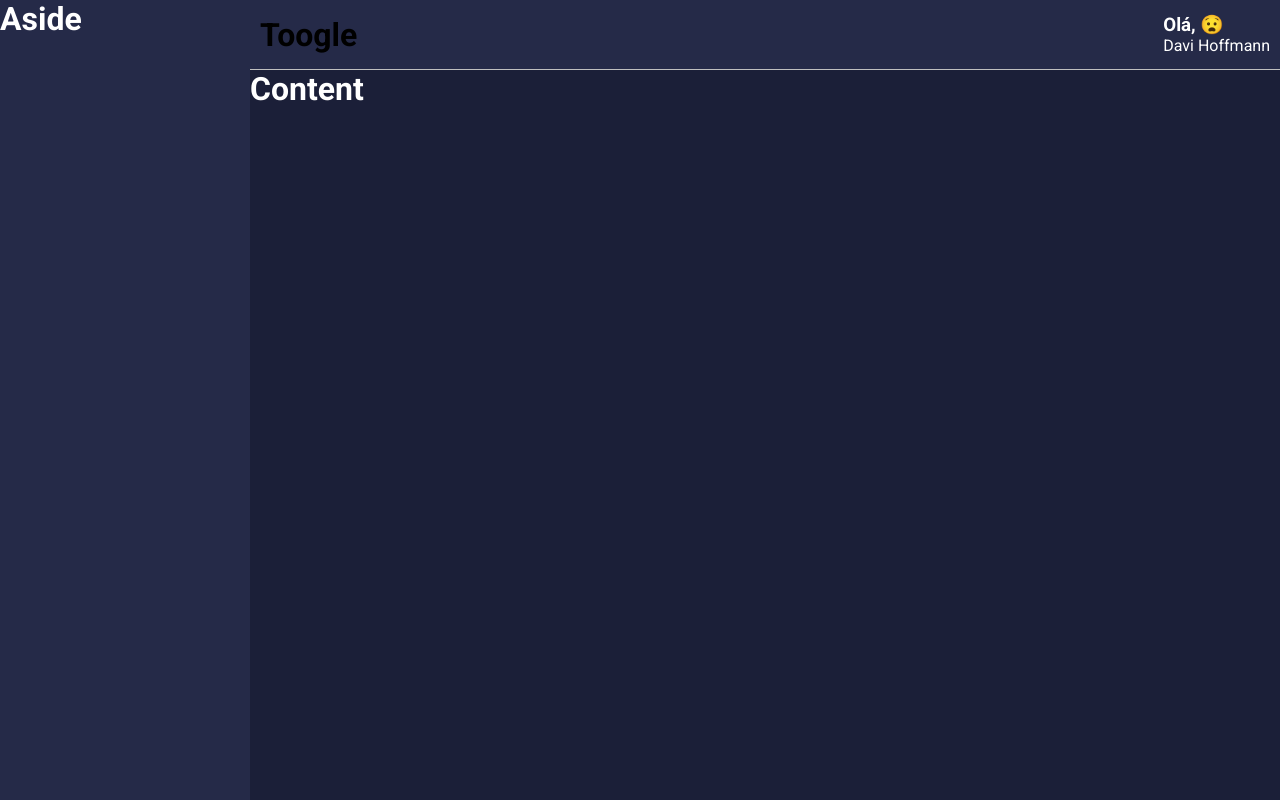
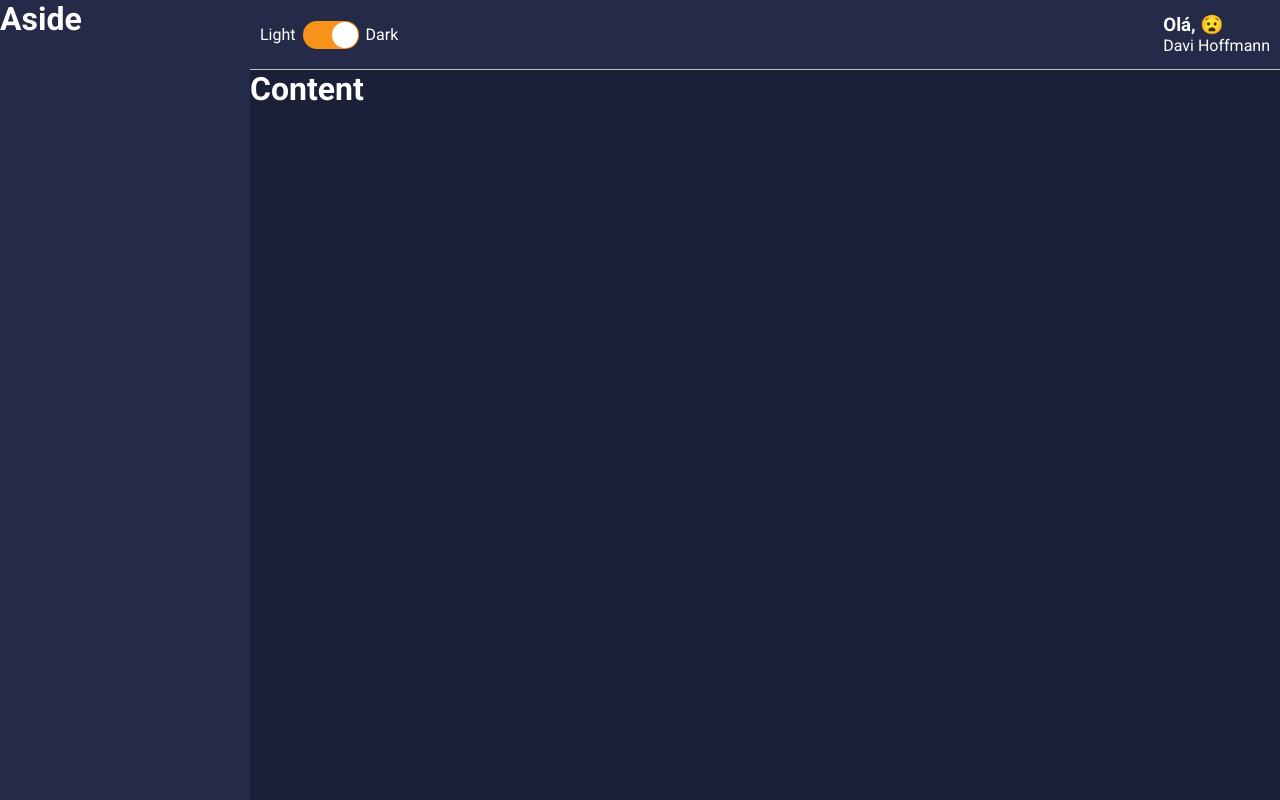
Before and after one commit to davihoffmann/minha-carteira-web, a React (Create React App) app: page / in a window 1280 px wide. Built offline with nearby package versions, Linux system fonts and the light colour scheme.

Commit message:
criado componente togglo

```diff
--- a/package.json
+++ b/package.json
@@ -13,6 +13,7 @@
     "react": "^17.0.2",
     "react-dom": "^17.0.2",
     "react-scripts": "4.0.3",
+    "react-switch": "^6.0.0",
     "styled-components": "^5.2.3",
     "typescript": "^4.1.2",
     "web-vitals": "^1.0.1"
--- a/src/components/MainHeader/index.tsx
+++ b/src/components/MainHeader/index.tsx
@@ -1,6 +1,6 @@
 import React, { useMemo } from 'react';
-
 import emojis from '../../utils/emojis';
+import Toggle from '../../components/Toggle';
 
 import { Container, Profile, Welcome, Username } from './styles';
 
@@ -13,7 +13,7 @@ const MainHeader: React.FC = () => {
 
     return (
         <Container>
-            <h1>Toogle</h1>
+            <Toggle />
             <Profile>
                 <Welcome>Olá, {emoji}</Welcome>
                 <Username>Davi Hoffmann</Username>
--- /dev/null
+++ b/src/components/Toggle/index.tsx
@@ -0,0 +1,17 @@
+import React from 'react';
+
+import { Container, ToggleLabel, ToggleSelector } from './styles';
+
+const handleOnChange = () => {
+    alert('mudou');
+};
+
+const Toggle: React.FC = () => (
+    <Container>
+        <ToggleLabel>Light</ToggleLabel>
+        <ToggleSelector onChange={handleOnChange} checked uncheckedIcon={false} checkedIcon={false} />
+        <ToggleLabel>Dark</ToggleLabel>
+    </Container>
+);
+
+export default Toggle;
--- /dev/null
+++ b/src/components/Toggle/styles.ts
@@ -0,0 +1,18 @@
+import styled from 'styled-components';
+import Switch from 'react-switch';
+
+export const Container = styled.div`
+    display: flex;
+    align-items: center;
+`;
+
+export const ToggleLabel = styled.span`
+    color: ${props => props.theme.colors.white};
+`;
+
+export const ToggleSelector = styled(Switch).attrs(({ theme }) => ({
+    onColor: theme.colors.info,
+    offColor: theme.colors.warning,
+}))`
+    margin: 0 7px;
+`;
--- a/tsconfig.json
+++ b/tsconfig.json
@@ -12,13 +12,13 @@
       "allowSyntheticDefaultImports": true,
       "strict": true,
       "forceConsistentCasingInFileNames": true,
-    "noFallthroughCasesInSwitch": true,
       "module": "esnext",
       "moduleResolution": "node",
       "resolveJsonModule": true,
       "isolatedModules": true,
+      "suppressImplicitAnyIndexErrors": true,
       "noEmit": true,
-    "jsx": "react-jsx"
+      "jsx": "react",
     },
     "include": [
       "src"
```
Also changed, not shown: 1 other file (tests, documents, lock files or other folders). Lines whose indentation alone changed are shown as unchanged.
